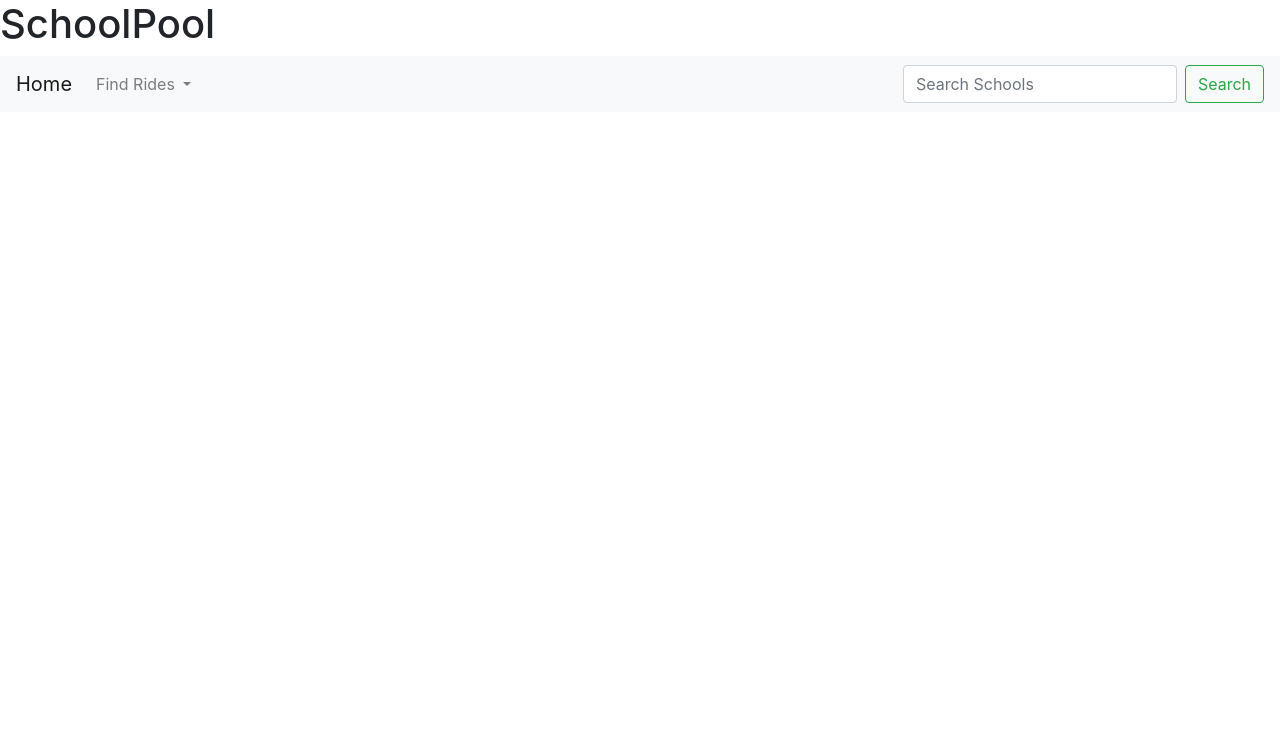
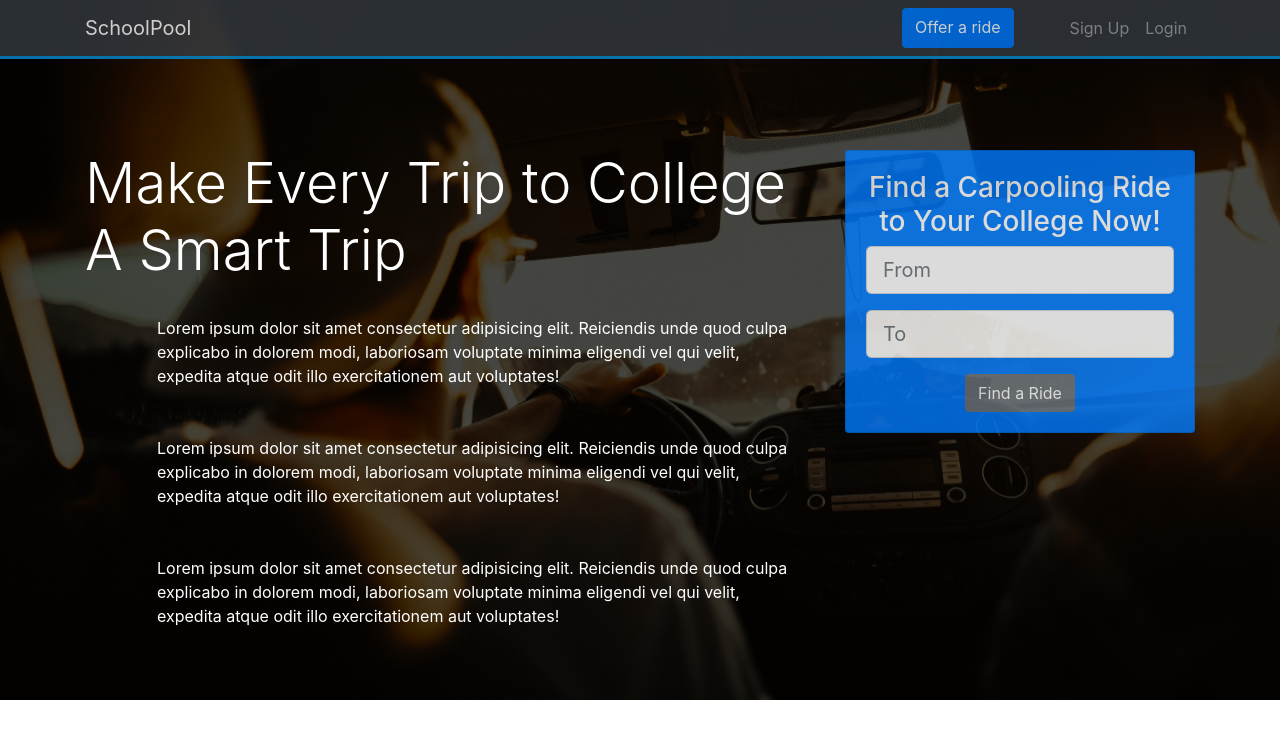
Before and after one commit to dkim85/SchoolPool, a website: page index.html in a window 1280 px wide. Drawn offline with nearby package versions, Linux system fonts and the light colour scheme.

Commit message:
Integrated Danilo Files to the master root
Ready to use index

```diff
--- a/index.html
+++ b/index.html
@@ -5,6 +5,10 @@
     <!-- Required meta tags -->
     <meta charset="utf-8">
     <meta name="viewport" content="width=device-width, initial-scale=1, shrink-to-fit=no">
+
+    <!-- css ref -->
+    <link rel="stylesheet"  href="assets/reset.css">
+    <link rel="stylesheet"  href="assets/style.css">
 
     <!-- Bootstrap CSS -->
     <link rel="stylesheet" href="https://maxcdn.bootstrapcdn.com/bootstrap/4.0.0/css/bootstrap.min.css" integrity="sha384-Gn5384xqQ1aoWXA+058RXPxPg6fy4IWvTNh0E263XmFcJlSAwiGgFAW/dAiS6JXm"
@@ -22,37 +26,95 @@
     <title>SchoolPool</title>
 </head>
 
-<body>
-    <h1>SchoolPool</h1>
+<body id="home">
 
-    <nav class="navbar navbar-expand-lg navbar-light bg-light">
-        <a class="navbar-brand" href="#">Home</a>
-        <button class="navbar-toggler" type="button" data-toggle="collapse" data-target="#navbarSupportedContent" aria-controls="navbarSupportedContent"
-            aria-expanded="false" aria-label="Toggle navigation">
-            <span class="navbar-toggler-icon"></span>
-        </button>
-
-        <div class="collapse navbar-collapse" id="navbarSupportedContent">
-            <ul class="navbar-nav mr-auto">
-
-                <li class="nav-item dropdown">
-                    <a class="nav-link dropdown-toggle" href="#" id="navbarDropdown" role="button" data-toggle="dropdown" aria-haspopup="true"
-                        aria-expanded="false">
-                        Find Rides
-                    </a>
-                    <div class="dropdown-menu" aria-labelledby="navbarDropdown">
-                        <a class="dropdown-item" href="#">Get a Ride</a>
-                        <div class="dropdown-divider"></div>
-                        <a class="dropdown-item" href="#">Post a Ride</a>
-                    </div>
-                </li>
-            </ul>
-            <form class="form-inline my-2 my-lg-0">
-                <input class="form-control mr-sm-2" type="search" placeholder="Search Schools" aria-label="Search">
-                <button class="btn btn-outline-success my-2 my-sm-0" type="submit">Search</button>
-            </form>
+    <nav class="navbar navbar-expand-sm bg-dark navbar-dark fixed-top">
+        <div class="container">
+            <button class="navbar-toggler" data-toggle="collapse"
+            data-target="#navbarCollapse">
+            <span class="navbar-toggler-icon">
+            </span>
+            </button>
+            <a href="danindex.html" class="navbar-brand">SchoolPool</a>
+            <div class="collapse navbar-collapse" id="navbarCollapse">
+                <ul class="navbar-nav ml-auto">
+                    <a class="mr-5 btn btn-primary" href="#offerRide"
+                    role="button">Offer a ride</a>
+                    <li class="nav-item">
+                        <a href="#signUp" class="nav-link">Sign Up</a>
+                    </li>
+                    <li class="nav-item">
+                        <a href="#login" class="nav-link">Login</a>
+                    </li>
+                </ul>
+            </div>
         </div>
     </nav>
+
+<!-- HOME SECTION -->
+    <header id="home-section">
+        <div class="dark-overlay">
+            <div class="home-inner">
+                <div class="container">
+                    <div class="row">
+                        <div class="col-lg-8 d-none d-lg-block">
+                            <h1 class="display-4">
+                                Make Every Trip to College<br>
+                                A Smart Trip</h1>
+                            <div class="d-flex flex-row">
+                                <div class="p-4 align-self-start">
+                                    <i class="fa fa-check"></i>
+                                </div>
+                                <div class="p-4 align-self-end">
+                                    Lorem ipsum dolor sit amet consectetur adipisicing elit. Reiciendis unde quod culpa explicabo in dolorem modi, laboriosam voluptate minima eligendi vel qui velit, expedita atque odit illo exercitationem aut voluptates!
+                                </div>
+                            </div>
+
+                            <div class="d-flex flex-row">
+                                <div class="p-4 align-self-start">
+                                    <i class="fa fa-check"></i>
+                                </div>
+                                <div class="p-4 align-self-end">
+                                    Lorem ipsum dolor sit amet consectetur adipisicing elit. Reiciendis unde quod culpa explicabo in dolorem modi, laboriosam voluptate minima eligendi vel qui velit, expedita atque odit illo exercitationem aut voluptates!
+                                </div>
+                            </div>
+
+                            <div class="d-flex flex-row">
+                                <div class="p-4 align-self-start">
+                                    <i class="fa fa-check"></i>
+                                </div>
+                                <div class="p-4 align-self-end">
+                                    Lorem ipsum dolor sit amet consectetur adipisicing elit. Reiciendis unde quod culpa explicabo in dolorem modi, laboriosam voluptate minima eligendi vel qui velit, expedita atque odit illo exercitationem aut voluptates!
+                                </div>
+                            </div>
+                        </div>
+                        <div class="col-lg-4">
+                            <div class="card bg-primary text-center text-white card-form">
+                                <div class="card-body">
+                                <h3>Find a Carpooling Ride to Your College Now!</h3>
+                                <form>
+                                    <div class="form-group">
+                                        <input type="text" class="form-control form-control-lg"
+                                        placeholder="From">
+                                    </div>
+                                    <div class="form-group">
+                                        <input type="text" class="form-control form-control-lg"
+                                        placeholder="To">
+                                    </div>
+                                    <a class="btn btn-secondary" href="#findaride"
+                                     role="button">Find a Ride</a>
+                                    </button>
+                                </form>
+                                </div>
+                            </div>
+                        </div>
+                    </div>
+                </div>
+            </div>
+        </div>
+    </header>
+
+
 </body>
 
 </html>
```
Also changed, not shown: CollegePool/danindex.html (deleted, +0 -120 lines), assets/reset.css (renamed from CollegePool/assets/reset.css), assets/style.css (renamed from CollegePool/assets/style.css), images/carpooling.jpeg (renamed from CollegePool/images/carpooling.jpeg), 4 other files.
